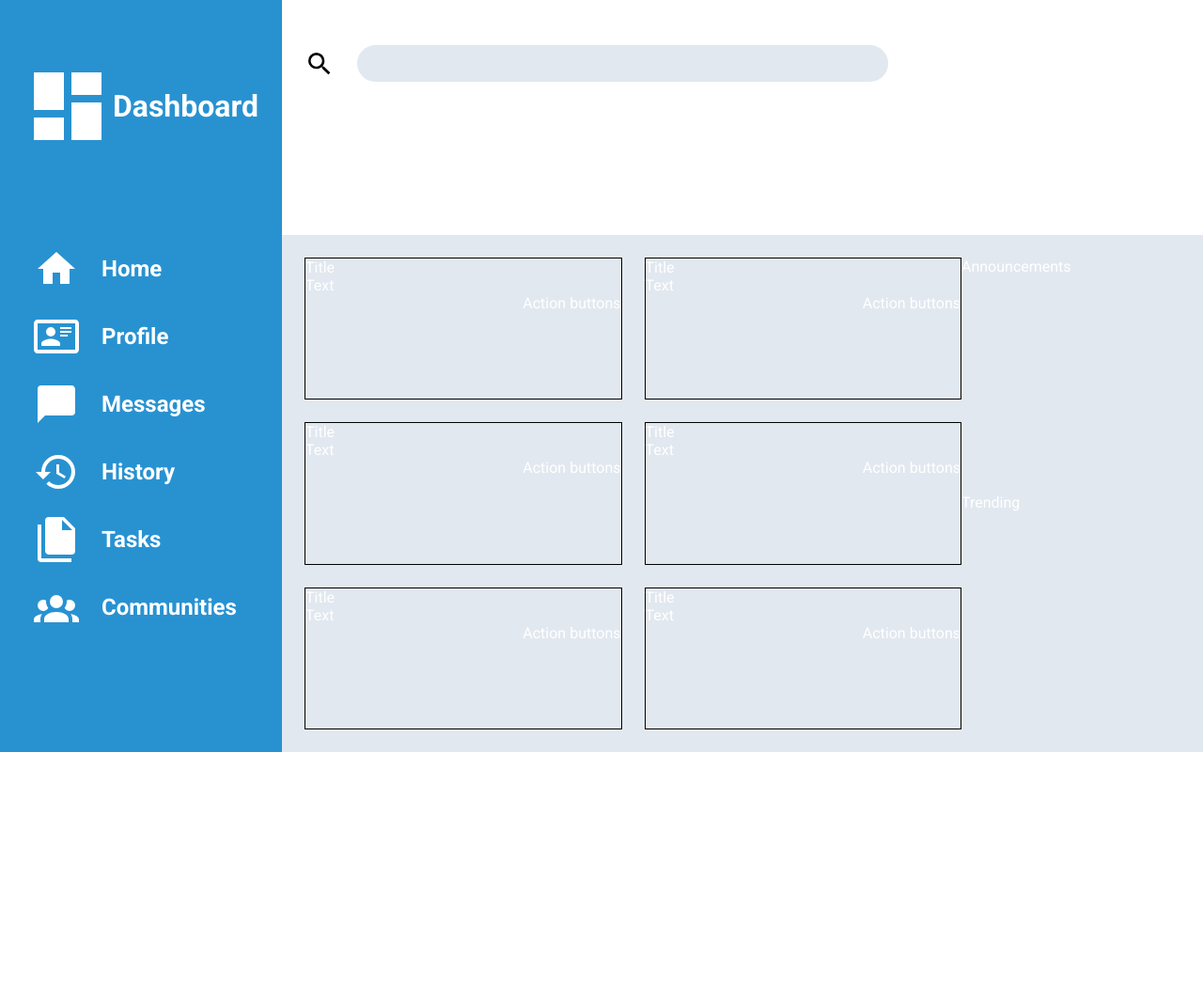
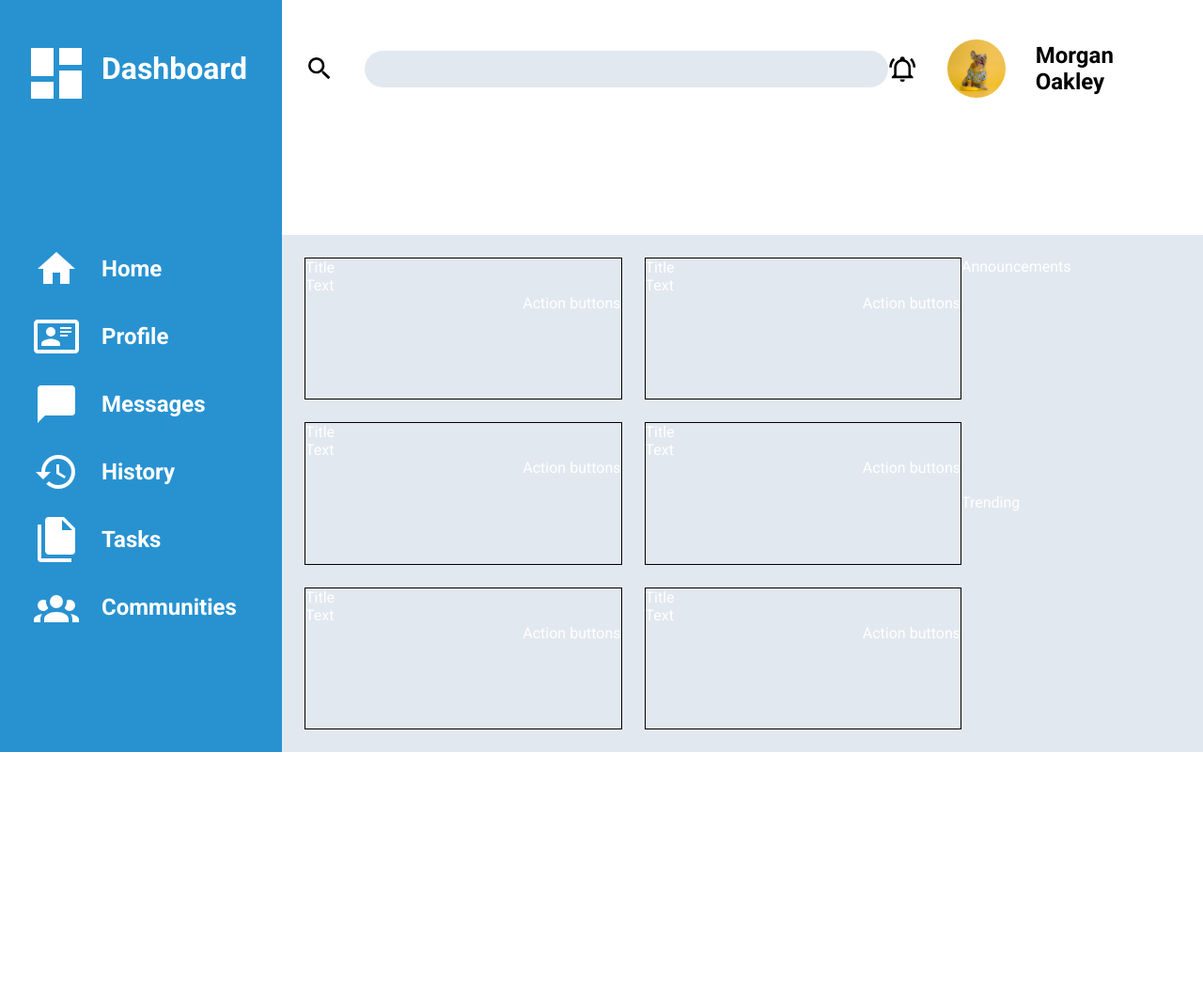
Before and after one commit to sateda/TOP-dashboard, a plain HTML site: page index.html in a window 1280 px wide. Shown: the whole page at 94% size. Drawn offline with Linux system fonts and the light colour scheme.

Commit message:
cleared assets adjusted logo positioning add notification bar in the header

```diff
--- a/index.html
+++ b/index.html
@@ -9,12 +9,15 @@
 <body>
     <div class="container">
         <div class="header">
-
             <div class="search-bar">
-                <svg class="search-svg" xmlns="http://www.w3.org/2000/svg" viewBox="0 0 24 24"><title>magnify</title><path d="M9.5,3A6.5,6.5 0 0,1 16,9.5C16,11.11 15.41,12.59 14.44,13.73L14.71,14H15.5L20.5,19L19,20.5L14,15.5V14.71L13.73,14.44C12.59,15.41 11.11,16 9.5,16A6.5,6.5 0 0,1 3,9.5A6.5,6.5 0 0,1 9.5,3M9.5,5C7,5 5,7 5,9.5C5,12 7,14 9.5,14C12,14 14,12 14,9.5C14,7 12,5 9.5,5Z" /></svg>
+                <svg class="header-svg" xmlns="http://www.w3.org/2000/svg" viewBox="0 0 24 24"><title>magnify</title><path d="M9.5,3A6.5,6.5 0 0,1 16,9.5C16,11.11 15.41,12.59 14.44,13.73L14.71,14H15.5L20.5,19L19,20.5L14,15.5V14.71L13.73,14.44C12.59,15.41 11.11,16 9.5,16A6.5,6.5 0 0,1 3,9.5A6.5,6.5 0 0,1 9.5,3M9.5,5C7,5 5,7 5,9.5C5,12 7,14 9.5,14C12,14 14,12 14,9.5C14,7 12,5 9.5,5Z" /></svg>
                 <input class="search-input" type="text">
             </div>
-            <div class="notifications">Notes</div>
+            <div class="notifications">
+                <svg class="header-svg" xmlns="http://www.w3.org/2000/svg" viewBox="0 0 24 24"><title>bell-ring-outline</title><path d="M10,21H14A2,2 0 0,1 12,23A2,2 0 0,1 10,21M21,19V20H3V19L5,17V11C5,7.9 7.03,5.17 10,4.29C10,4.19 10,4.1 10,4A2,2 0 0,1 12,2A2,2 0 0,1 14,4C14,4.1 14,4.19 14,4.29C16.97,5.17 19,7.9 19,11V17L21,19M17,11A5,5 0 0,0 12,6A5,5 0 0,0 7,11V18H17V11M19.75,3.19L18.33,4.61C20.04,6.3 21,8.6 21,11H23C23,8.07 21.84,5.25 19.75,3.19M1,11H3C3,8.6 3.96,6.3 5.67,4.61L4.25,3.19C2.16,5.25 1,8.07 1,11Z" /></svg>
+                <img class="avatar" src="./assets/karsten-winegeart-6V6JC0zvpgc-unsplash.jpg" alt="avatar">
+                <p id="notification-text">Morgan Oakley</p>
+            </div>
             <div class="welcome-message">Welcome</div>
             <div class="header-buttons">
                 NEW - UPLOAD - SHARE
@@ -24,7 +27,7 @@
         </div>
         <div class="sidebar">
             <div class="logo">
-                <svg class="svg-white" id="logo" xmlns="http://www.w3.org/2000/svg" viewBox="0 0 24 24"><title>view-dashboard</title><path d="M13,3V9H21V3M13,21H21V11H13M3,21H11V15H3M3,13H11V3H3V13Z" /></svg>Dashboard
+                <svg class="svg-white" id="logo" xmlns="http://www.w3.org/2000/svg" viewBox="0 0 24 24"><title>view-dashboard</title><path d="M13,3V9H21V3M13,21H21V11H13M3,21H11V15H3M3,13H11V3H3V13Z" /></svg><p id="logo-text">Dashboard</p>
             </div>
             <div class="nav">
                 <ul class="sidebar-nav">
--- a/style.css
+++ b/style.css
@@ -31,10 +31,10 @@ body {
     display: flex;
 }
 
-.search-svg {
+.header-svg {
     height: 32px;
     width: 32px;
-    padding-right: 24px;
+    padding-right: 32px;
     align-self: center;
 }
 
@@ -48,7 +48,23 @@ body {
 }
 
 .notifications {
+    display: flex;
     justify-self: right;
+    align-items: center;
+}
+
+#notification-text {
+    color: #000000;
+    font-size: 24px;
+    font-weight: bold;
+    padding-left: 32px;
+}
+
+.avatar {
+    width: 62px;
+    height: 62px;
+    border-radius: 50%;
+    object-fit: cover;
 }
 
 .header-buttons {
@@ -65,7 +81,7 @@ body {
 
 .logo {
     display: flex;
-    align-items: center;
+    padding-top: 42px;
     font-size: 32px;
     font-weight: bold;
 }
@@ -77,8 +93,14 @@ body {
 }
 
 #logo {
-    height: 96px;
-    width: 96px;
+    height: 72px;
+    width: 72px;
+}
+
+#logo-text {
+    padding-top: 12px;
+    padding-left: 12px;
+    font-size: 32px;
 }
 
 ul {
```
Also changed, not shown: assets/account-group.svg (deleted), assets/card-account-details-outline.svg (deleted), assets/cog.svg (deleted), assets/file-multiple.svg (deleted), assets/help-box.svg (deleted), assets/history.svg (deleted), assets/home.svg (deleted), assets/karsten-winegeart-6V6JC0zvpgc-unsplash.jpg (added), assets/message.svg (deleted), assets/shield-check.svg (deleted), assets/view-dashboard.svg (deleted).
